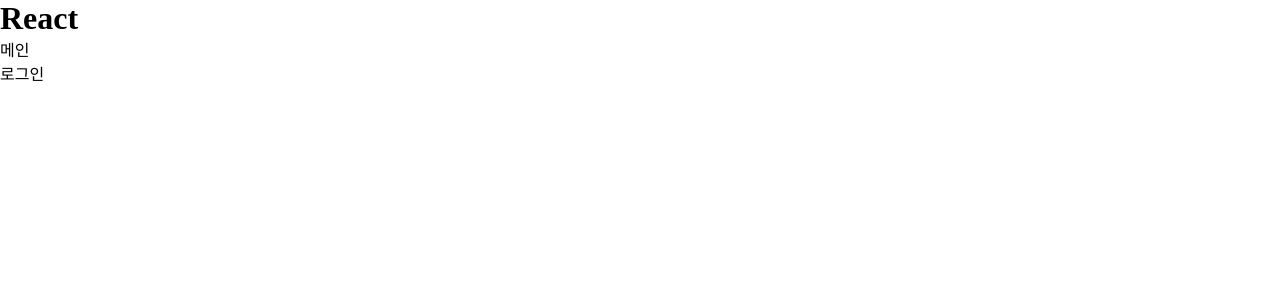
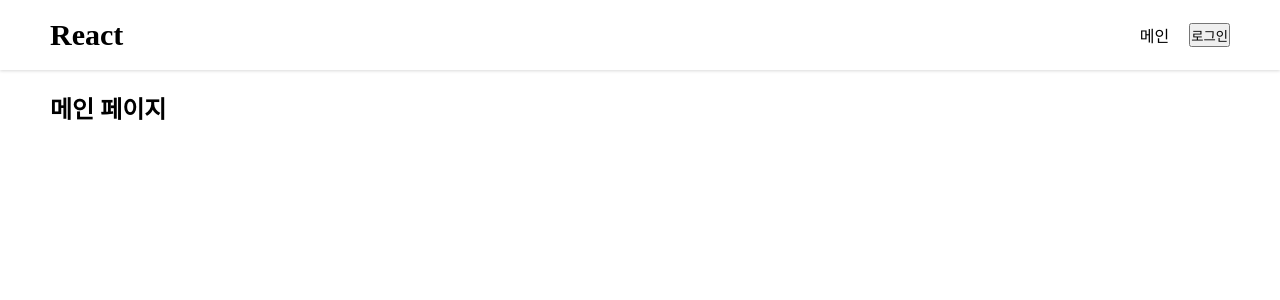
Before and after one commit to colorlessdia/vite-practice, a React (Vite) app: page /#/ in a window 1280 px wide. Shown: the top 300 px of the page. Built offline with nearby package versions, Linux system fonts and the light colour scheme.

Commit message:
[refactor] 로그인 버튼 분리

```diff
--- a/src/components/Header/GNB/GNB.tsx
+++ b/src/components/Header/GNB/GNB.tsx
@@ -1,6 +1,12 @@
 import { useRecoilValue } from 'recoil';
 import { isLoggedInSelector } from '../../../libs/recoil/loginState';
 import GNBItem from './GNBItem/GNBItem';
+import { css } from '@emotion/react';
+
+const gnbLinkListStyle = css({
+  display: 'flex',
+  gap: '20px',
+});
 
 const GNB = () => {
   const isLoggedIn = useRecoilValue(isLoggedInSelector);
@@ -8,12 +14,11 @@
   const publicLinkList = [{ href: '/', name: '메인' }];
   const protectedLinkList = [
     { href: '/mypage', name: '마이페이지', protected: true },
-    { href: '/login', name: '로그인', protected: false },
   ];
 
   return (
     <nav>
-      <ul>
+      <ul css={gnbLinkListStyle}>
         {publicLinkList.map((link) => (
           <GNBItem key={link.href} link={link} />
         ))}
--- a/src/components/Header/Header.tsx
+++ b/src/components/Header/Header.tsx
@@ -1,17 +1,41 @@
+import { css } from '@emotion/react';
+import { useRecoilValue } from 'recoil';
+import { isLoggedInSelector } from '../../libs/recoil/loginState';
 import Logo from './Logo/Logo';
 import GNB from './GNB/GNB';
 import LogoutButton from './LogoutButton/LogoutButton';
-import { useRecoilValue } from 'recoil';
-import { isLoggedInSelector } from '../../libs/recoil/loginState';
+import LogginButton from './LoginButton/LoginButton';
+
+const headerStyle = css({
+  display: 'flex',
+  justifyContent: 'space-between',
+  alignItems: 'center',
+  padding: '0 50px',
+  height: '70px',
+  boxShadow: '0 1px 3px rgba(0,0,0,.15)',
+});
+
+const headerRightGroupStyle = css({
+  display: 'flex',
+  gap: '20px'
+});
 
 const Header = () => {
   const isLoggedIn = useRecoilValue(isLoggedInSelector);
 
   return (
-    <header>
+    <header css={headerStyle}>
       <Logo />
-      <GNB />
-      {isLoggedIn && <LogoutButton />}
+      <div css={headerRightGroupStyle}>
+        <GNB />
+        {
+          isLoggedIn ? (
+            <LogoutButton />
+          ) : (
+            <LogginButton />
+          )
+        }
+      </div>
     </header>
   );
 };
--- /dev/null
+++ b/src/components/Header/LoginButton/LoginButton.tsx
@@ -0,0 +1,18 @@
+import { useNavigate } from "react-router-dom";
+
+const LogginButton = () => {
+  const navigate = useNavigate();
+
+  // 로그인 페이지로 이동
+  const handleClickNavigateLogin = () => {
+    navigate('/login');
+  };
+
+  return (
+    <button type="button" onClick={handleClickNavigateLogin}>
+      로그인
+    </button>
+  );
+};
+
+export default LogginButton;
--- a/src/components/Header/Logo/Logo.tsx
+++ b/src/components/Header/Logo/Logo.tsx
@@ -1,8 +1,13 @@
+import { css } from '@emotion/react';
 import { Link } from 'react-router-dom';
+
+const logoStyle = css({
+  fontSize: '30px',
+});
 
 const Logo = () => {
   return (
-    <h1>
+    <h1 css={logoStyle}>
       <Link to='/'>React</Link>
     </h1>
   );
--- a/src/pages/MainPage/MainPage.tsx
+++ b/src/pages/MainPage/MainPage.tsx
@@ -1,5 +1,9 @@
 const MainPage = () => {
-  return <></>;
+  return (
+    <>
+      <h2>메인 페이지</h2>
+    </>
+  );
 };
 
 export default MainPage;
--- a/src/pages/RootPage/RootPage.tsx
+++ b/src/pages/RootPage/RootPage.tsx
@@ -1,11 +1,18 @@
 import { Outlet } from 'react-router-dom';
+import { css } from '@emotion/react';
 import Header from '../../components/Header/Header';
+
+const mainStyle = css({
+  padding: '20px 50px',
+});
 
 const RootPage = () => {
   return (
     <>
       <Header />
-      <Outlet />
+      <main css={mainStyle}>
+        <Outlet />
+      </main>
     </>
   );
 };
```
